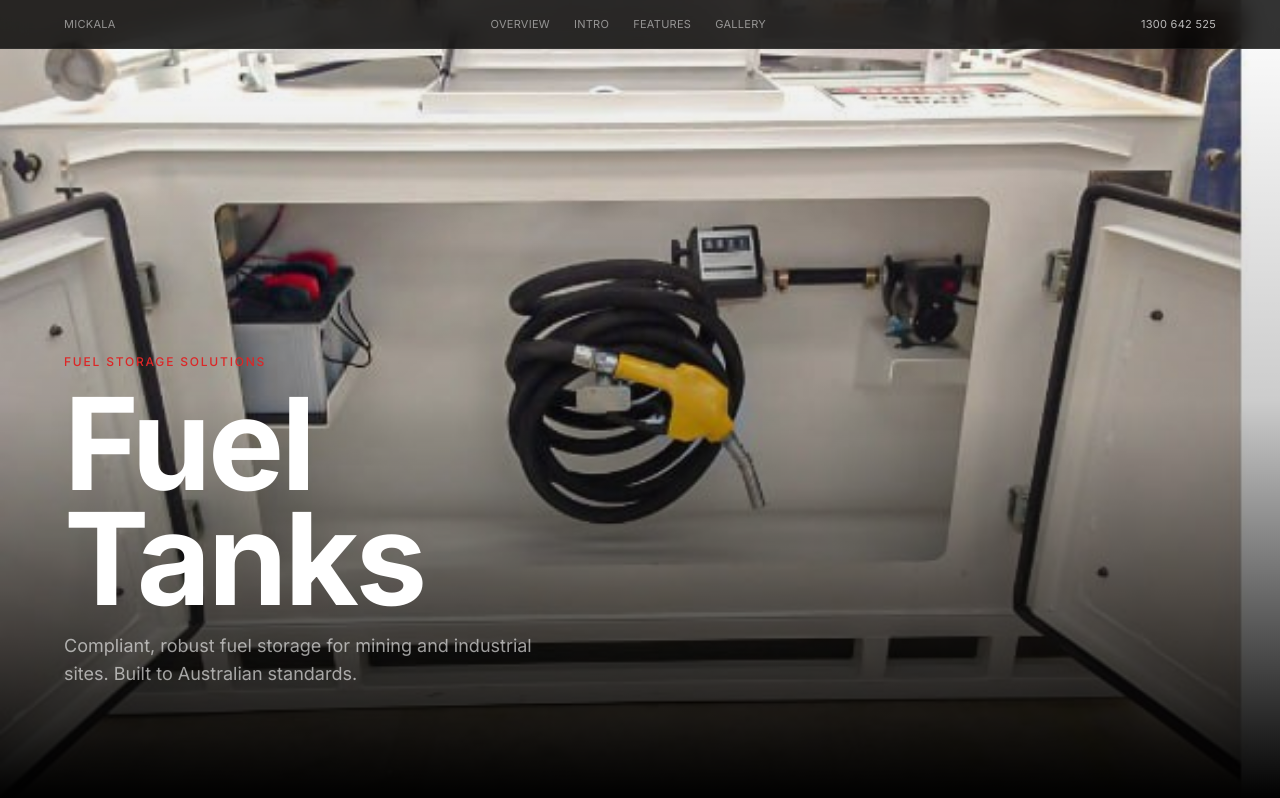
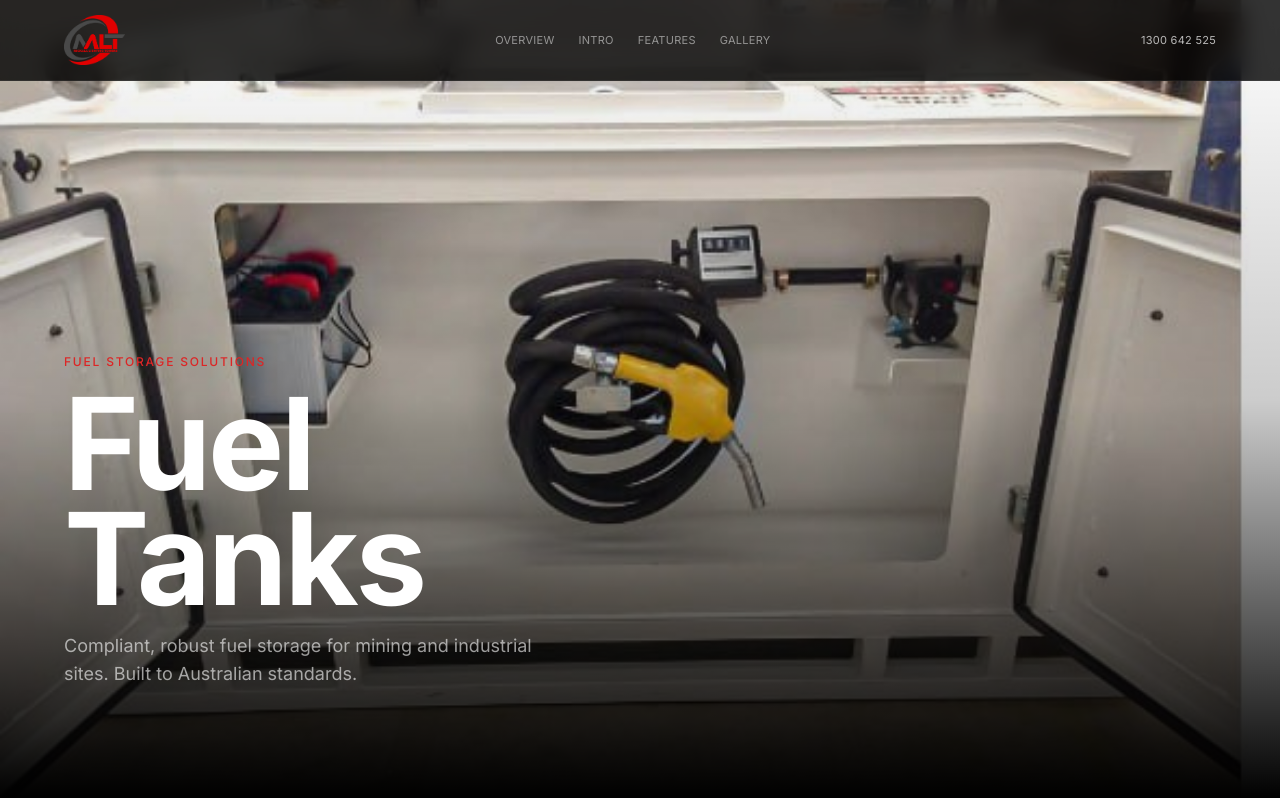
Before and after one commit to DamienEnglebrecht/mickala-website, a Next.js app: page /fuel-tanks in a window 1280 px wide. Shown: the top 798 px of the page. Built offline with nearby package versions, Linux system fonts and the light colour scheme; no server answers.

Commit message:
Add logo to main menu, double navbar height (h-20), update all pages

```diff
--- a/app/custom-fabrication/page.tsx
+++ b/app/custom-fabrication/page.tsx
@@ -22,9 +22,16 @@ export default function CustomFabricationPage() {
     <div className="bg-black text-white">
       {/* ===== STICKY NAV ===== */}
       <div className="fixed top-0 inset-x-0 z-50 bg-black/80 backdrop-blur-md border-b border-white/[0.06]">
-        <div className="max-w-[1200px] mx-auto px-6 h-12 flex items-center justify-between">
-          <Link href="/" className="text-[11px] text-white/50 hover:text-white transition-colors tracking-wide uppercase">
-            Mickala
+        <div className="max-w-[1200px] mx-auto px-6 h-20 flex items-center justify-between">
+          <Link href="/" className="flex items-center shrink-0">
+            <Image
+              src="/logo-mickala.png"
+              alt="Mickala Group"
+              width={80}
+              height={66}
+              className="h-[50px] w-auto"
+              priority
+            />
           </Link>
           <nav className="hidden sm:flex items-center gap-6">
             {["Overview", "Capabilities", "Gallery"].map((item) => (
--- a/app/fuel-tanks/page.tsx
+++ b/app/fuel-tanks/page.tsx
@@ -40,9 +40,16 @@ export default function FuelTanksPage() {
     <div className="bg-black text-white">
       {/* ===== STICKY NAV ===== */}
       <div className="fixed top-0 inset-x-0 z-50 bg-black/80 backdrop-blur-md border-b border-white/[0.06]">
-        <div className="max-w-[1200px] mx-auto px-6 h-12 flex items-center justify-between">
-          <Link href="/" className="text-[11px] text-white/50 hover:text-white transition-colors tracking-wide uppercase">
-            Mickala
+        <div className="max-w-[1200px] mx-auto px-6 h-20 flex items-center justify-between">
+          <Link href="/" className="flex items-center shrink-0">
+            <Image
+              src="/logo-mickala.png"
+              alt="Mickala Group"
+              width={80}
+              height={66}
+              className="h-[50px] w-auto"
+              priority
+            />
           </Link>
           <nav className="hidden sm:flex items-center gap-6">
             {["Overview", "Intro", "Features", "Gallery"].map((item) => (
--- a/app/fuel-trailers/page.tsx
+++ b/app/fuel-trailers/page.tsx
@@ -35,9 +35,16 @@ export default function FuelTrailersPage() {
     <div className="bg-black text-white">
       {/* ===== STICKY NAV ===== */}
       <div className="fixed top-0 inset-x-0 z-50 bg-black/80 backdrop-blur-md border-b border-white/[0.06]">
-        <div className="max-w-[1200px] mx-auto px-6 h-12 flex items-center justify-between">
-          <Link href="/" className="text-[11px] text-white/50 hover:text-white transition-colors tracking-wide uppercase">
-            Mickala
+        <div className="max-w-[1200px] mx-auto px-6 h-20 flex items-center justify-between">
+          <Link href="/" className="flex items-center shrink-0">
+            <Image
+              src="/logo-mickala.png"
+              alt="Mickala Group"
+              width={80}
+              height={66}
+              className="h-[50px] w-auto"
+              priority
+            />
           </Link>
           <nav className="hidden sm:flex items-center gap-6">
             {["Overview", "Specs", "Features", "Build", "Gallery"].map((item) => (
--- a/app/gallery/page.tsx
+++ b/app/gallery/page.tsx
@@ -17,9 +17,16 @@ export default function GalleryPage() {
     <div className="bg-black text-white">
       {/* ===== STICKY NAV ===== */}
       <div className="fixed top-0 inset-x-0 z-50 bg-black/80 backdrop-blur-md border-b border-white/[0.06]">
-        <div className="max-w-[1200px] mx-auto px-6 h-10 flex items-center justify-between">
-          <Link href="/" className="text-[11px] text-white/50 hover:text-white transition-colors tracking-wide uppercase">
-            Mickala
+        <div className="max-w-[1200px] mx-auto px-6 h-20 flex items-center justify-between">
+          <Link href="/" className="flex items-center shrink-0">
+            <Image
+              src="/logo-mickala.png"
+              alt="Mickala Group"
+              width={80}
+              height={66}
+              className="h-[50px] w-auto"
+              priority
+            />
           </Link>
           <nav className="hidden sm:flex items-center gap-6">
             {["Gallery"].map((item) => (
--- a/app/led-lighting/[slug]/page.tsx
+++ b/app/led-lighting/[slug]/page.tsx
@@ -173,8 +173,17 @@ export default async function LEDProductPage(props: { params: Promise<{ slug: st
     <div className="bg-black text-white">
       {/* ===== STICKY NAV ===== */}
       <div className="fixed top-0 inset-x-0 z-50 bg-black/80 backdrop-blur-md border-b border-white/[0.06]">
-        <div className="max-w-[1200px] mx-auto px-6 h-12 flex items-center justify-between">
-          <Link href="/" className="text-sm font-semibold text-white tracking-tight">Mickala</Link>
+        <div className="max-w-[1200px] mx-auto px-6 h-20 flex items-center justify-between">
+          <Link href="/" className="flex items-center shrink-0">
+            <Image
+              src="/logo-mickala.png"
+              alt="Mickala Group"
+              width={80}
+              height={66}
+              className="h-[50px] w-auto"
+              priority
+            />
+          </Link>
           <nav className="hidden sm:flex items-center gap-6">
             {navItems.map((item) => (
               <a key={item} href={`#${item.toLowerCase()}`} className="text-[11px] text-white/50 hover:text-white transition-colors tracking-wide uppercase">{item}</a>
--- a/app/lighting-towers/[slug]/page.tsx
+++ b/app/lighting-towers/[slug]/page.tsx
@@ -171,8 +171,17 @@ export default async function LightingTowerPage(props: { params: Promise<{ slug:
     <div className="bg-black text-white">
       {/* ===== STICKY NAV ===== */}
       <div className="fixed top-0 inset-x-0 z-50 bg-black/80 backdrop-blur-md border-b border-white/[0.06]">
-        <div className="max-w-[1200px] mx-auto px-6 h-12 flex items-center justify-between">
-          <Link href="/" className="text-sm font-semibold text-white tracking-tight">Mickala</Link>
+        <div className="max-w-[1200px] mx-auto px-6 h-20 flex items-center justify-between">
+          <Link href="/" className="flex items-center shrink-0">
+            <Image
+              src="/logo-mickala.png"
+              alt="Mickala Group"
+              width={80}
+              height={66}
+              className="h-[50px] w-auto"
+              priority
+            />
+          </Link>
           <nav className="hidden sm:flex items-center gap-6">
             {navItems.map((item) => (
               <a key={item} href={`#${item.toLowerCase()}`} className="text-[11px] text-white/50 hover:text-white transition-colors tracking-wide uppercase">{item}</a>
--- a/app/our-story/page.tsx
+++ b/app/our-story/page.tsx
@@ -24,9 +24,16 @@ export default function OurStoryPage() {
     <div className="bg-black text-white">
       {/* ===== STICKY NAV ===== */}
       <div className="fixed top-0 inset-x-0 z-50 bg-black/80 backdrop-blur-md border-b border-white/[0.06]">
-        <div className="max-w-[1200px] mx-auto px-6 h-10 flex items-center justify-between">
-          <Link href="/" className="text-sm font-semibold tracking-tight">
-            Mickala
+        <div className="max-w-[1200px] mx-auto px-6 h-20 flex items-center justify-between">
+          <Link href="/" className="flex items-center shrink-0">
+            <Image
+              src="/logo-mickala.png"
+              alt="Mickala Group"
+              width={80}
+              height={66}
+              className="h-[50px] w-auto"
+              priority
+            />
           </Link>
           <nav className="hidden md:flex items-center gap-8">
             <Link
--- a/app/page.tsx
+++ b/app/page.tsx
@@ -19,8 +19,17 @@ export default function HomePage() {
     <div className="bg-black text-white">
       {/* ===== NAV ===== */}
       <div className="fixed top-0 inset-x-0 z-50 bg-black/80 backdrop-blur-md border-b border-white/[0.06]">
-        <div className="max-w-[1200px] mx-auto px-6 h-12 flex items-center justify-between">
-          <Link href="/" className="text-sm font-semibold tracking-tight">Mickala</Link>
+        <div className="max-w-[1200px] mx-auto px-6 h-20 flex items-center justify-between">
+          <Link href="/" className="flex items-center shrink-0">
+            <Image
+              src="/logo-mickala.png"
+              alt="Mickala Group"
+              width={80}
+              height={66}
+              className="h-[50px] w-auto"
+              priority
+            />
+          </Link>
           <nav className="hidden md:flex items-center gap-8">
             <div className="relative group">
               <Link href="/lighting-towers/single-axle" className="text-[11px] text-white/50 hover:text-white transition-colors tracking-wide uppercase">Lighting Towers</Link>
--- a/components/site-header.tsx
+++ b/components/site-header.tsx
@@ -1,7 +1,8 @@
 "use client"
 
+import Image from "next/image"
+import Link from "next/link"
 import { useState } from "react"
-import Link from "next/link"
 import { Menu, X, ChevronDown } from "lucide-react"
 
 const navLinks = [
@@ -34,9 +35,16 @@ export function SiteHeader() {
 
   return (
     <header className="fixed top-0 inset-x-0 z-50 bg-black/80 backdrop-blur-md border-b border-white/[0.06]">
-      <div className="max-w-[1200px] mx-auto px-6 h-12 flex items-center justify-between">
-        <Link href="/" className="text-sm font-semibold text-white tracking-tight">
-          Mickala
+      <div className="max-w-[1200px] mx-auto px-6 h-20 flex items-center justify-between">
+        <Link href="/" className="flex items-center shrink-0">
+          <Image
+            src="/logo-mickala.png"
+            alt="Mickala Group"
+            width={80}
+            height={66}
+            className="h-[50px] w-auto"
+            priority
+          />
         </Link>
 
         {/* Desktop nav */}
```
